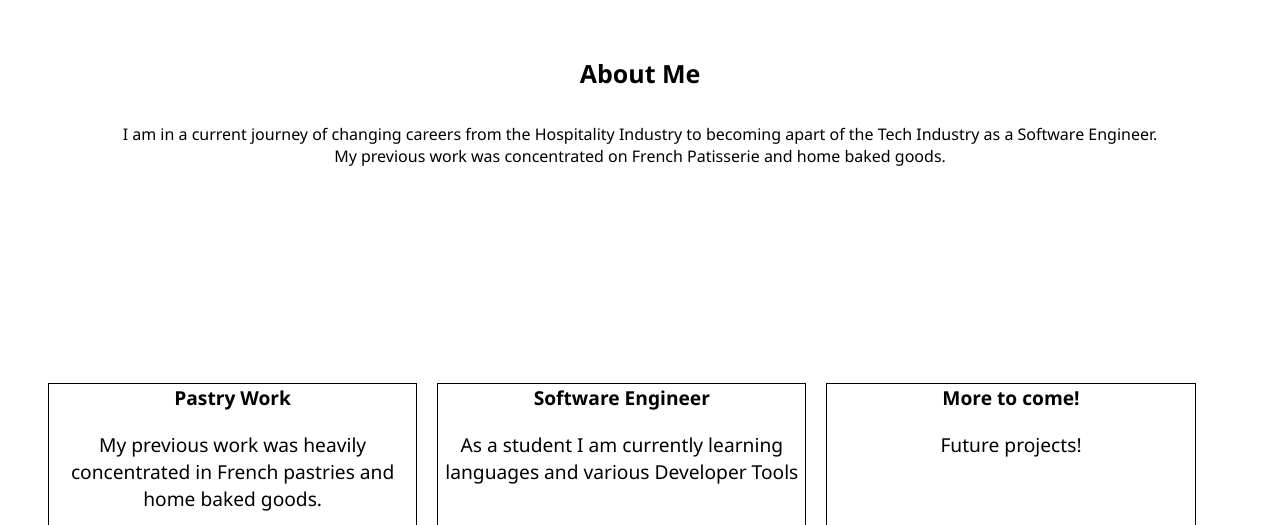
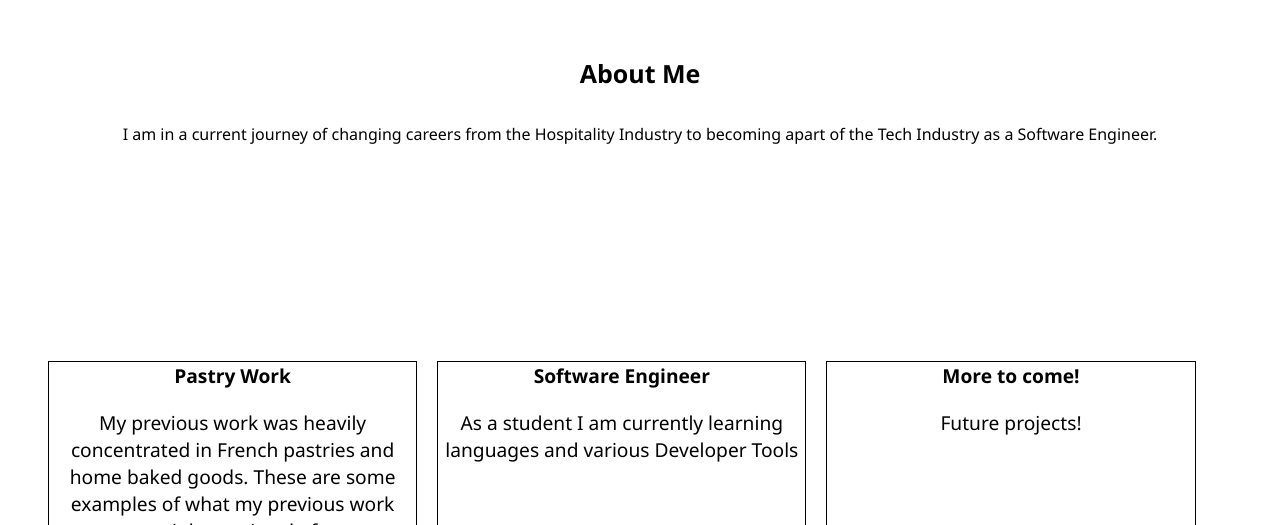
Before and after one commit to k-hernandez-0329/my-portfolio-website, a plain HTML site: page index.html in a window 1280 px wide. Shown: the part 950-1475 px from the top of the page. Drawn offline with Linux system fonts and the light colour scheme.

Commit message:
final commit

```diff
--- a/index.html
+++ b/index.html
@@ -31,14 +31,14 @@
         <div id="about">
             <h4>About Me</h4>
             <p>
-                I am in a current journey of changing careers from the Hospitality Industry to becoming apart of the Tech Industry as a Software Engineer.<br>My previous work was concentrated on French Patisserie and home baked goods.
+                I am in a current journey of changing careers from the Hospitality Industry to becoming apart of the Tech Industry as a Software Engineer.
             </p>
          </div>
 
 
          <div class="row">
             <div class="column" id="pastry"><strong>Pastry Work</strong>
-               <p> My previous work was heavily concentrated in French pastries and home baked goods.</p>
+               <p> My previous work was heavily concentrated in French pastries and home baked goods. These are some examples of what my previous work mainly consisted of.</p>
                <img src="https://drive.google.com/uc?export=view&id=1MspL5jXMYAPLi9NRH5XE1rKIXZooF-I7"
                     alt="Celebration Cheesecake"
                     title="Celebration Cheesecake"/>
```
